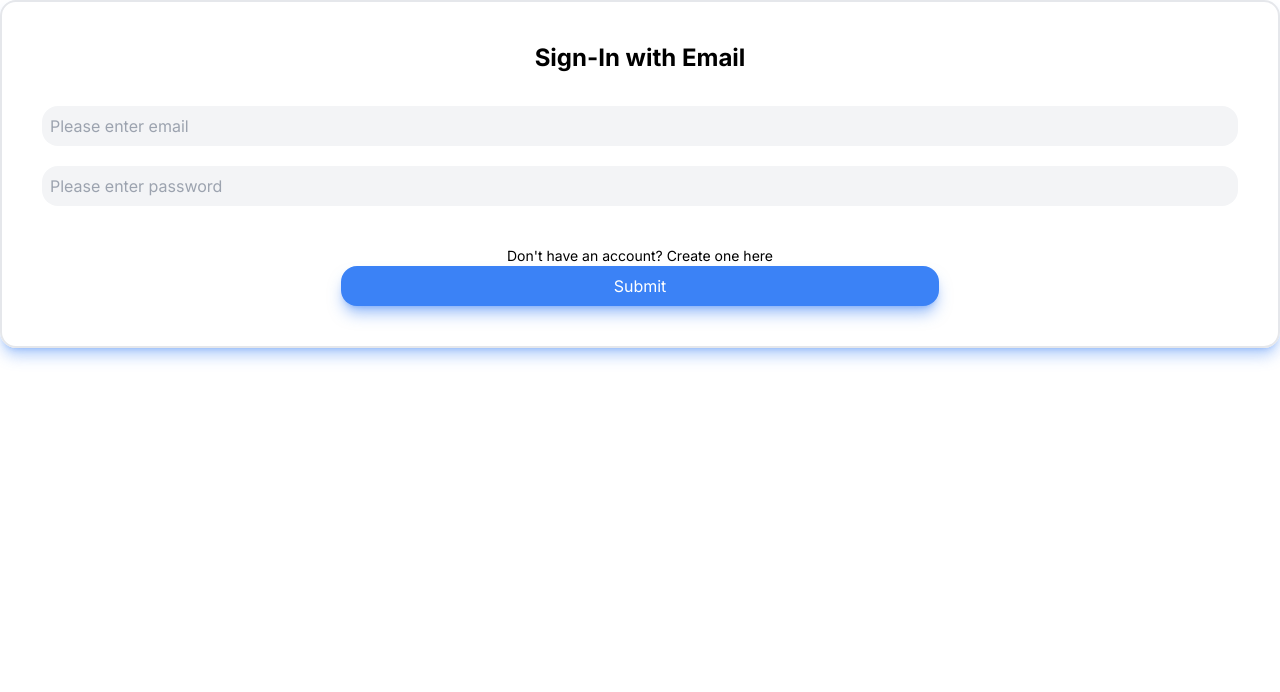
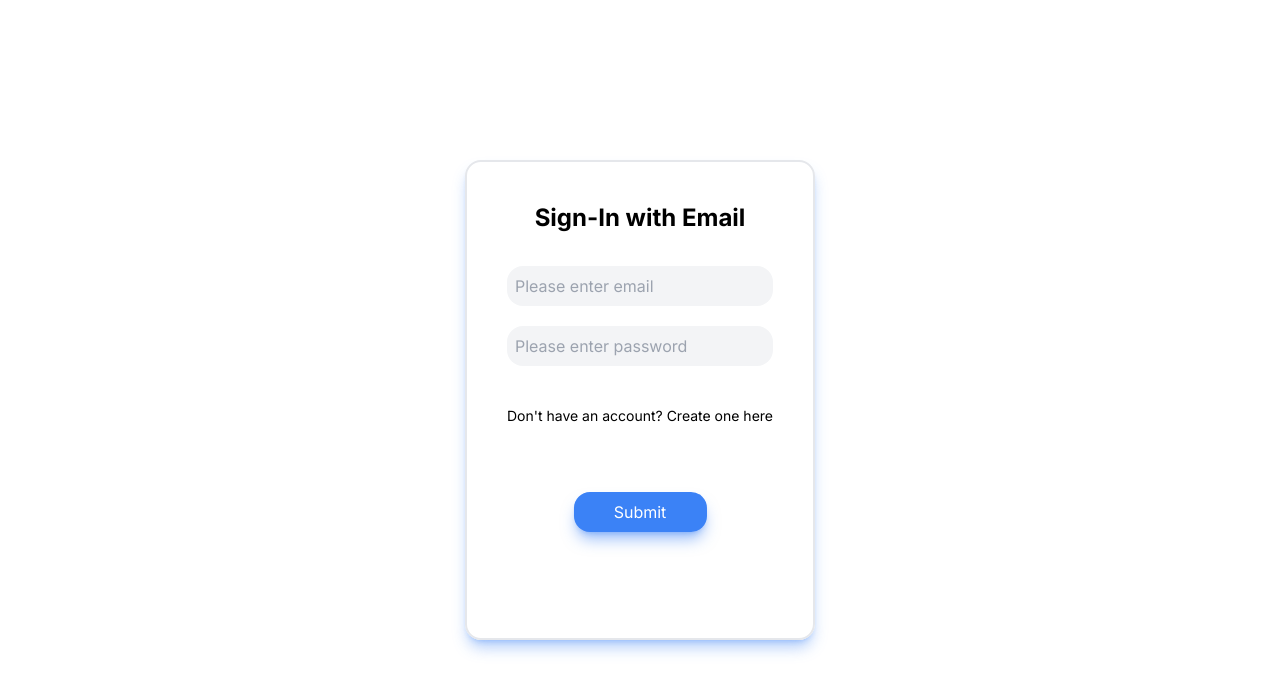
Before and after one commit to abelkjohn/gtdlast, a Next.js app: page /components/Signin in a window 1280 px wide. Shown: the top 692 px of the page. Built offline with nearby package versions, Linux system fonts and the light colour scheme.

Commit message:
modified:   app/components/Signin/page.jsx 	modified:   app/components/Signup/page.jsx 	modified:   app/globals.css 	modified:   package-lock.json 	modified:   package.json

```diff
--- a/app/components/Signin/page.jsx
+++ b/app/components/Signin/page.jsx
@@ -30,7 +30,7 @@ export default function HelloWorld(){
   }
 
   return (
-    <form id='sign-up-box' className='sign-up-in p-10 h-3/5 rounded-2xl flex flex-col border-grey-100 border-2 shadow-lg shadow-blue-500/40'>
+    <form id='sign-up-box' className='fixed left-2/4 top-2/4 center-align sign-up-in p-10 h-3/5 rounded-2xl flex flex-col border-grey-100 border-2 shadow-lg shadow-blue-500/40'>
       <h1 className='text-center text-2xl font-bold mb-8'>Sign-In with Email</h1>
       <input className='p-2 rounded-2xl bg-gray-100 mb-5' type='email' id='sign-in-email' onChange={e => setEmail(e.target.value)} placeholder='Please enter email'></input>
       <input className='p-2 rounded-2xl bg-gray-100 mb-10 ' id='sign-in-password' onChange={e => setpassword(e.target.value)} type='password' placeholder='Please enter password'></input>
--- a/app/components/Signup/page.jsx
+++ b/app/components/Signup/page.jsx
@@ -30,7 +30,7 @@ export default function HelloWorld(){
   }
 
   return (
-    <form id='sign-up-box' className='sign-up-in p-10 rounded-2xl flex flex-col border-grey-100 border-2 shadow-lg shadow-blue-500/40'>
+    <form id='sign-up-box' className='fixed left-2/4 top-2/4 center-align sign-up-in p-10 h-3/5 rounded-2xl flex flex-col border-grey-100 border-2 shadow-lg shadow-blue-500/40'>
       <h1 className='text-center text-2xl font-bold mb-8'>Sign-Up with Email</h1>
       <input className='p-2 rounded-2xl bg-gray-100 mb-5' id='sign-up-email' type='email' onChange={e => setEmail(e.target.value)} placeholder='Please enter email'></input>
       <input className='p-2 rounded-2xl bg-gray-100 mb-10 ' id='sign-up-password' onChange={e => setpassword(e.target.value)} type='password' placeholder='Please enter password'></input>
--- a/app/globals.css
+++ b/app/globals.css
@@ -1,3 +1,7 @@
 @tailwind base;
 @tailwind components;
 @tailwind utilities;
+
+.center-align {
+  transform: translate(-50%, -50%)
+}
```
Also changed, not shown: package.json (+6 -5 lines), 1 other file (tests, documents, lock files or other folders).
